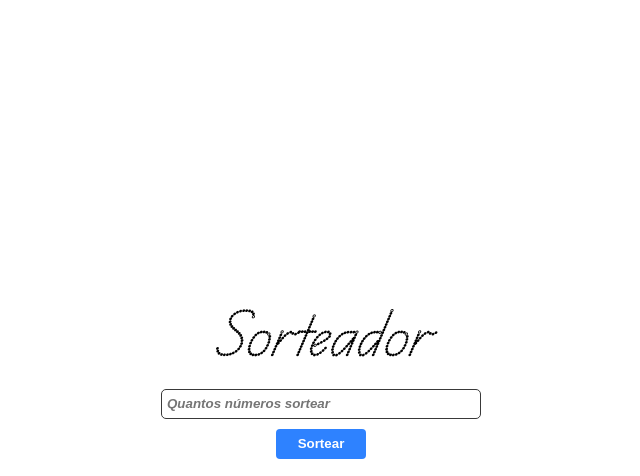
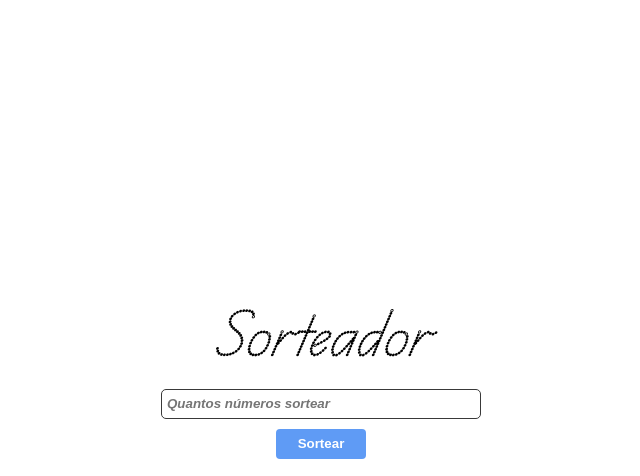
Before and after one commit to Wmbert/Sorteador, a plain HTML site: page index.html in a window 1280 px wide. In both pictures the pointer is over the button "Sortear". Shown: the whole page, without its empty margins (319-959 px from the left). Drawn offline with Linux system fonts and the light colour scheme.

Commit message:
Update style.css

```diff
--- a/style.css
+++ b/style.css
@@ -53,9 +53,13 @@ body {
     height: 30px;
     border: none;
     border-radius: 4px;
-    background-color: rgb(46, 130, 255);
+    background-color: rgb(38, 123, 250);
     color: white;
     font-weight: bold;
+}
+
+#app button:hover {
+    background-color: rgb(95, 155, 245);
 }
 
 #app div {
```
